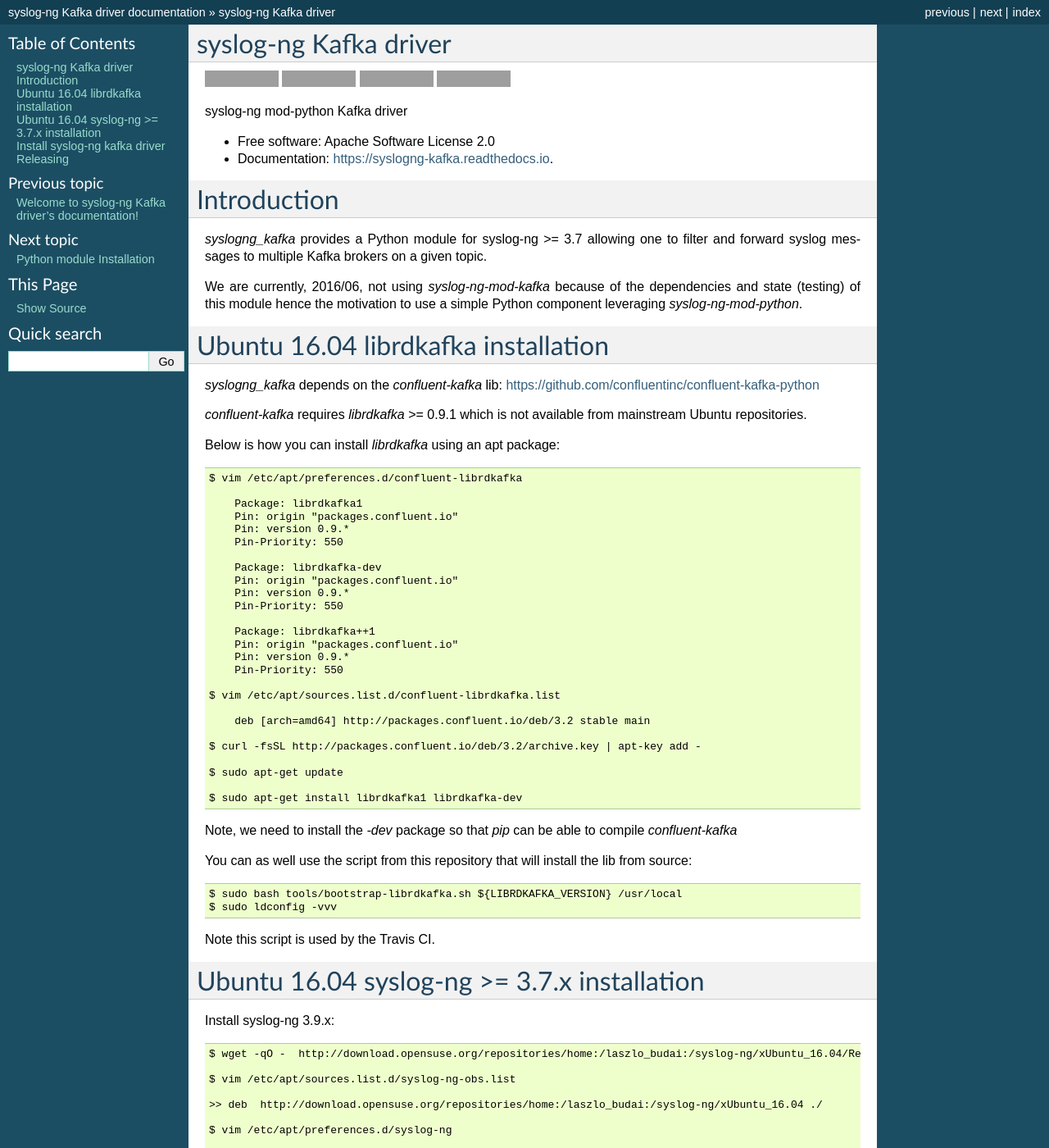
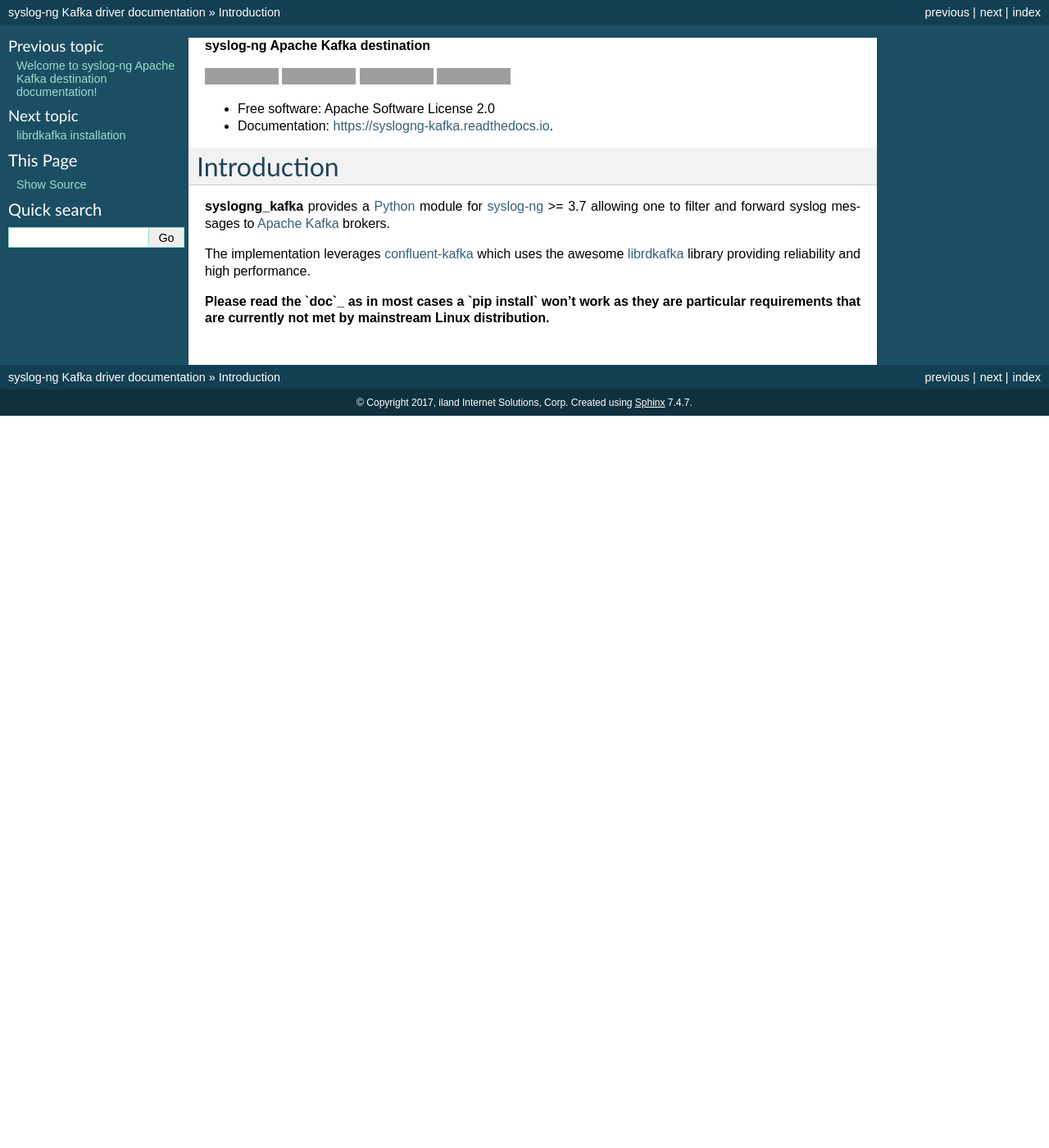
Before and after one commit to ilanddev/syslogng_kafka, a Sphinx documentation site: the page built from docs/readme.rst, in a window 1280 px wide and 1400 px high. Shown: the whole window at 82% size. Built offline with Sphinx 7.4.7, drawn with Linux system fonts in a browser that asks for light colours; the version number could not be read and is left out; some of the changed text lies outside the part shown; grey boxes are pictures that could not be loaded.

Commit message:
Update documentation

```diff
--- a/CONTRIBUTING.rst
+++ b/CONTRIBUTING.rst
@@ -38,8 +38,8 @@
 Write Documentation
 ~~~~~~~~~~~~~~~~~~~
 
-iland-sdk could always use more documentation, whether as part of the
-official iland-sdk docs, in docstrings, or even on the web in blog posts,
+syslogng_kafka could always use more documentation, whether as part of the
+official syslogng_kafka docs, in docstrings, or even on the web in blog posts,
 articles, and such.
 
 Submit Feedback
--- a/README.rst
+++ b/README.rst
@@ -1,6 +1,4 @@
-======================
-syslog-ng Kafka driver
-======================
+**syslog-ng Apache Kafka destination**
 
 .. image:: https://img.shields.io/pypi/v/syslogng_kafka.svg
     :target: https://pypi.python.org/pypi/syslogng_kafka
@@ -16,9 +14,6 @@
     :target: https://requires.io/github/ilanddev/syslogng_kafka/requirements/?branch=master
     :alt: Requirements Status
 
-
-syslog-ng mod-python Kafka driver
-
 * Free software: Apache Software License 2.0
 * Documentation: https://syslogng-kafka.readthedocs.io.
 
@@ -26,177 +21,17 @@
 Introduction
 ============
 
-`syslogng_kafka` provides a Python module for syslog-ng >= 3.7 allowing one
-to filter and forward syslog messages to multiple Kafka brokers on a given topic.
+**syslogng_kafka** provides a `Python`_ module for `syslog-ng`_ >= 3.7 allowing one
+to filter and forward syslog messages to `Apache Kafka`_ brokers.
 
-We are currently, 2016/06, not using `syslog-ng-mod-kafka` because of the
-dependencies and state (testing) of this module hence the motivation to use a
-simple Python component leveraging `syslog-ng-mod-python`.
+The implementation leverages `confluent-kafka`_ which uses the awesome `librdkafka`_
+library providing reliability and high performance.
 
-====================================
-Ubuntu 16.04 librdkafka installation
-====================================
+**Please read the `doc`_ as in most cases a `pip install` won't work as they are particular requirements that are currently not met by mainstream Linux distribution.**
 
-`syslogng_kafka` depends on the `confluent-kafka` lib: https://github.com/confluentinc/confluent-kafka-python
-
-`confluent-kafka` requires `librdkafka` >= 0.9.1 which is not available from mainstream Ubuntu repositories.
-
-Below is how you can install `librdkafka` using an apt package::
-
-    $ vim /etc/apt/preferences.d/confluent-librdkafka
-
-        Package: librdkafka1
-        Pin: origin "packages.confluent.io"
-        Pin: version 0.9.*
-        Pin-Priority: 550
-
-        Package: librdkafka-dev
-        Pin: origin "packages.confluent.io"
-        Pin: version 0.9.*
-        Pin-Priority: 550
-
-        Package: librdkafka++1
-        Pin: origin "packages.confluent.io"
-        Pin: version 0.9.*
-        Pin-Priority: 550
-
-    $ vim /etc/apt/sources.list.d/confluent-librdkafka.list
-
-        deb [arch=amd64] http://packages.confluent.io/deb/3.2 stable main
-
-    $ curl -fsSL http://packages.confluent.io/deb/3.2/archive.key | apt-key add -
-
-    $ sudo apt-get update
-
-    $ sudo apt-get install librdkafka1 librdkafka-dev
-
-Note, we need to install the `-dev` package so that `pip` can be able to compile `confluent-kafka`
-
-You can as well use the script from this repository that will install the lib from source::
-
-    $ sudo bash tools/bootstrap-librdkafka.sh ${LIBRDKAFKA_VERSION} /usr/local
-    $ sudo ldconfig -vvv
-
-Note this script is used by the Travis CI.
-
-============================================
-Ubuntu 16.04 syslog-ng >= 3.7.x installation
-============================================
-
-Install syslog-ng 3.9.x::
-
-    $ wget -qO -  http://download.opensuse.org/repositories/home:/laszlo_budai:/syslog-ng/xUbuntu_16.04/Release.key | sudo apt-key add -
-
-    $ vim /etc/apt/sources.list.d/syslog-ng-obs.list
-
-    >> deb  http://download.opensuse.org/repositories/home:/laszlo_budai:/syslog-ng/xUbuntu_16.04 ./
-
-    $ vim /etc/apt/preferences.d/syslog-ng
-
-        Package: syslog-ng-core
-        Pin: origin "download.opensuse.org"
-        Pin: version 3.9.*
-        Pin-Priority: 550
-
-        Package: syslog-ng-mod-python
-        Pin: origin "download.opensuse.org"
-        Pin: version 3.9.*
-        Pin-Priority: 550
-
-    $ apt-get update
-    $ apt-get install syslog-ng-core syslog-ng-mod-python
-
-==============================
-Install syslog-ng kafka driver
-==============================
-
-At the command line::
-
-    $ pip install syslogng_kafka
-
-Or, if you have virtualenvwrapper installed::
-
-    $ mkvirtualenv syslogng_kafka
-    $ pip install syslogng_kafka
-
-You can also install syslogng_kafka using the actual source checkout::
-
-    $ git clone https://github.com/ilanddev/syslogng_kafka.git
-    $ cd syslogng_kafka
-    $ pip install -e .
-
-Configure syslog-ng daemon::
-
-    $ sudo vim /etc/syslog-ng/syslog-ng.conf
-
-Replace the source directive with something like this::
-
-    source s_src {
-        system();
-        internal();
-        tcp(ip(0.0.0.0) port(1000));
-        tcp(ip(0.0.0.0) port(514));
-        udp(ip(0.0.0.0) port(514));
-    };
-
-Configure the syslog-ng Python driver::
-
-    $ vim /etc/syslog-ng/conf.d/kafka.conf
-
-Sample driver configuration using the optional `programs` to filter out
-before forwarding to Kafka::
-
-    destination syslog_to_kafka {
-        python(
-            class("syslogng_kafka.kafkadriver.KafkaDestination")
-                on-error("fallback-to-string")
-                options(
-                    hosts("localhost:9092,localhost:9182")
-                    topic("syslog")
-                    partition("10")
-                    msg_key("src_ip")
-                    programs("firewall,nat")
-                    broker_version("0.8.2.1")
-                    verbose("True")
-                    producer_config("{'client.id': 'sylog-ng'}")
-                    )
-                value-pairs(scope(rfc5424))
-        );
-    };
-
-    log {
-        source(s_src);
-        destination(syslog_to_kafka);
-    };
-
-Restart the syslog-ng service::
-
-    $ service syslog-ng restart
-
-To start the service in the foreground and see errors::
-
-    $ syslog-ng -F
-
-Ensure your syslog-ng server is ready to get messages::
-
-    $ netstat -tanpu | grep syslog
-    tcp        0      0 0.0.0.0:514             0.0.0.0:*               LISTEN      11297/syslog-ng
-    tcp        0      0 0.0.0.0:1000            0.0.0.0:*               LISTEN      11297/syslog-ng
-    udp        0      0 0.0.0.0:514             0.0.0.0:*                           11297/syslog-ng
-
-
-=========
-Releasing
-=========
-
-::
-
-    $ pip install bumpversion
-
-    $ bumpversion --dry-run --verbose $CURRENT_VERSION --new-version=$NEW_VERSION
-
-    $ bumpversion $CURRENT_VERSION --new-version=$NEW_VERSION
-
-    $ git push
-
-    $ git push --tags origin
+.. _Python: https://www.python.org/
+.. _syslog-ng: https://github.com/balabit/syslog-ng
+.. _Apache Kafka: http://kafka.apache.org/
+.. _doc: https://syslogng-kafka.readthedocs.io
+.. _confluent-kafka: https://github.com/confluentinc/confluent-kafka-python
+.. _librdkafka: https://github.com/edenhill/librdkafka
--- a/docs/conf.py
+++ b/docs/conf.py
@@ -15,6 +15,17 @@
 
 import sys
 import os
+
+import sys
+from mock import MagicMock
+
+class Mock(MagicMock):
+    @classmethod
+    def __getattr__(cls, name):
+        return MagicMock()
+
+MOCK_MODULES = ['confluent-kafka']
+sys.modules.update((mod_name, Mock()) for mod_name in MOCK_MODULES)
 
 # If extensions (or modules to document with autodoc) are in another
 # directory, add these directories to sys.path here. If the directory is
@@ -56,7 +67,7 @@
 
 # General information about the project.
 project = u'syslog-ng Kafka driver'
-copyright = u"2016, Julien Anguenot"
+copyright = u"2017, iland Internet Solutions, Corp"
 
 # The version info for the project you're documenting, acts as replacement
 # for |version| and |release|, also used in various other places throughout
@@ -209,7 +220,7 @@
 # [howto/manual]).
 latex_documents = [
     ('index', 'syslogng_kafka.tex',
-     u'syslog-ng Kafka driver Documentation',
+     u'syslog-ng Apache Kafka destination',
      u'Julien Anguenot', 'manual'),
 ]
 
@@ -240,7 +251,7 @@
 # (source start file, name, description, authors, manual section).
 man_pages = [
     ('index', 'syslogng_kafka',
-     u'syslog-ng Kafka driver Documentation',
+     u'ssyslog-ng Apache Kafka destination',
      [u'Julien Anguenot'], 1)
 ]
 
@@ -255,7 +266,7 @@
 #  dir menu entry, description, category)
 texinfo_documents = [
     ('index', 'syslogng_kafka',
-     u'syslog-ng Kafka driver Documentation',
+     u'syslog-ng Apache Kafka destination',
      u'Julien Anguenot',
      'syslogng_kafka',
      'One line description of project.',
--- a/docs/index.rst
+++ b/docs/index.rst
@@ -3,8 +3,8 @@
    You can adapt this file completely to your liking, but it should at least
    contain the root `toctree` directive.
 
-Welcome to syslog-ng Kafka driver's documentation!
-==================================================
+Welcome to syslog-ng Apache Kafka destination documentation!
+============================================================
 
 Contents:
 
--- /dev/null
+++ b/docs/installation_librdkafka.rst
@@ -0,0 +1,94 @@
+.. highlight:: shell
+
+=======================
+librdkafka installation
+=======================
+
+`syslogng_kafka`_ depends on the `confluent-kafka`_ lib:
+
+`confluent-kafka`_ requires `librdkafka`_ >= 0.9.1 which is currently not
+installed with mainstream Linux distribution.
+
+librdkafka is a C library implementation of the Apache `Kafka`_ protocol,
+containing both Producer and Consumer support. It was designed with message
+delivery reliability and high performance in mind, current figures exceed
+1 million msgs/second for the producer and 3 million msgs/second for the
+consumer.
+
+.. _syslogng_kafka: https://github.com/ilanddev/syslogng_kafka
+.. _confluent-kafka: https://github.com/confluentinc/confluent-kafka-python
+.. _librdkafka: https://github.com/edenhill/librdkafka
+.. _Kafka: http://kafka.apache.org/
+
+DEB packages via apt
+--------------------
+
+`Confluent`_ maintains apt repositories that provide packages for Debian-based
+Linux distributions such as Debian and Ubuntu and the installation is documented
+`here`_
+
+First install Confluent’s public key, which is used to sign the packages in
+the apt repository:
+
+Below are extracts from that page if you are in a hurry:
+
+.. code-block:: console
+
+    $ wget -qO - http://packages.confluent.io/deb/3.2/archive.key | sudo apt-key add -
+
+Add the repository to your /etc/apt/sources.list:
+
+.. code-block:: console
+
+    $ sudo add-apt-repository "deb [arch=amd64] http://packages.confluent.io/deb/3.2 stable main"
+
+Pin down the version of `librdkafka`_ to 0.9.x
+
+.. code-block:: console
+
+    $ sudo vim /etc/apt/preferences.d/confluent-librdkafka
+
+Then add the content below::
+
+  Package: librdkafka1
+  Pin: origin "packages.confluent.io"
+  Pin: version 0.9.*
+  Pin-Priority: 550
+
+  Package: librdkafka-dev
+  Pin: origin "packages.confluent.io"
+  Pin: version 0.9.*
+  Pin-Priority: 550
+
+  Package: librdkafka++1
+  Pin: origin "packages.confluent.io"
+  Pin: version 0.9.*
+  Pin-Priority: 550
+
+Then update and install:
+
+.. code-block:: console
+
+    $ sudo apt-get update
+    $ sudo apt-get install librdkafka1 librdkafka-dev
+
+Note, we need to install the `-dev` package so that `pip`_ can compile `confluent-kafka`_
+
+.. _Confluent: https://www.confluent.io/
+.. _here: http://docs.confluent.io/current/installation.html#deb-packages-via-apt
+.. _pip: https://pip.pypa.io
+
+From source
+-----------
+
+Alternatively, you can install `librdkafka`_ from source using the script
+included in this repository:
+
+.. code-block:: console
+
+    $ sudo bash tools/bootstrap-librdkafka.sh ${LIBRDKAFKA_VERSION} /usr/local
+    $ sudo ldconfig -vvv
+
+This actual script is used by the `Travis CI integration tests`_
+
+.. _Travis CI integration tests: https://travis-ci.org/ilanddev/syslogng_kafka
--- /dev/null
+++ b/docs/readthedocs.yml
@@ -0,0 +1 @@
+requirements_file: requirements_docs.txt
--- /dev/null
+++ b/docs/requirements_docs.txt
@@ -0,0 +1 @@
+syslog-rfc5424-formatter>=1.0.0
```
Also changed, not shown: other parts of docs/index.rst (+3 -0 lines), docs/installation.rst (+78 -6 lines), docs/installation_syslogng.rst (added, +57 -0 lines), docs/releasing.rst (added, +44 -0 lines), 1 other file.
